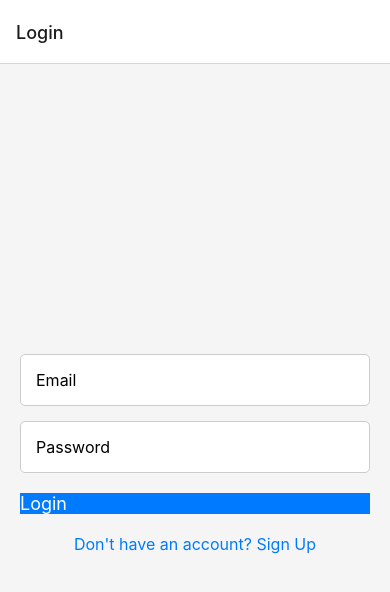
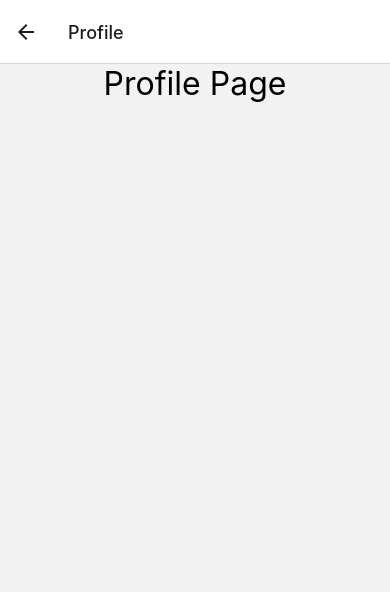
Before and after one commit to jshabun/scotties-crib, a React Native app in the folder Scotties-Crib/: screen /Profile in a window 390 px wide. Shown: the top 592 px of the page. Built offline with nearby package versions, Linux system fonts and the light colour scheme.

Commit message:
Added profile page

```diff
--- a/Scotties-Crib/App.js
+++ b/Scotties-Crib/App.js
@@ -6,6 +6,7 @@ import { createStackNavigator } from '@react-navigation/stack';
 import Login from './Login';
 import Signup from './Signup';
 import { globalStyles } from './styles';
+import Profile from './Profile'
 
 const Stack = createStackNavigator();
 
@@ -15,6 +16,9 @@ export default function App() {
       <Stack.Navigator initialRouteName="Login">
         <Stack.Screen name="Login" component={Login} />
         <Stack.Screen name="Signup" component={Signup} />
+
+        <Stack.Screen name="Profile" component={Profile} />
+
       </Stack.Navigator>
     </NavigationContainer>
   );
--- a/Scotties-Crib/Login.js
+++ b/Scotties-Crib/Login.js
@@ -1,6 +1,7 @@
 import React, { useState } from 'react';
 import { View, TextInput, Text, TouchableOpacity, StyleSheet } from 'react-native';
 import { globalStyles } from './styles';
+import { Button } from 'react-native'
 
 export default function Login({ navigation }) {
   const [email, setEmail] = useState('');
@@ -33,8 +34,10 @@ export default function Login({ navigation }) {
         onPress={() => navigation.navigate('Signup')}
         style={globalStyles.linkText}
       >
-        Don't have an account? Sign Up
+        Don't have an account? Sign Up {'\n \n'}
       </Text>
+
+      <Button title="Go to Profile" onPress={() => navigation.navigate('Profile')} />
     </View>
   );
 }
--- /dev/null
+++ b/Scotties-Crib/Profile.js
@@ -0,0 +1,17 @@
+import React from 'react';
+import { View, TextInput, Text, TouchableOpacity, StyleSheet } from 'react-native';
+import { globalStyles } from './styles';
+
+
+const Profile = () => {
+  return (
+    <View>
+      <Text style={{ textAlign: 'center', fontSize: 32}}>
+        Profile Page
+      </Text>
+
+    </View>
+  );
+};
+
+export default Profile;
```
Also changed, not shown: Scotties-Crib/package.json (+7 -4 lines), 2 other files (tests, documents, lock files or other folders).
